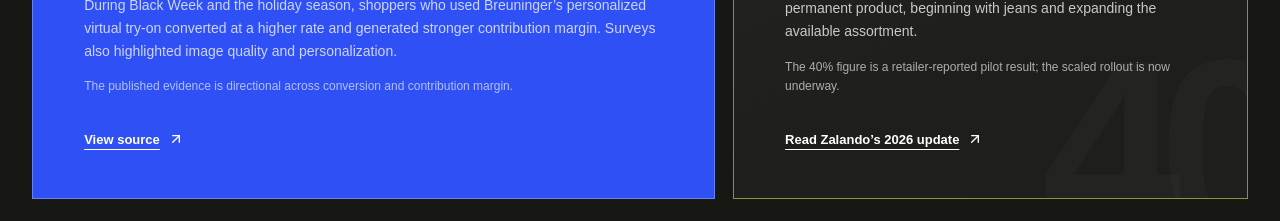
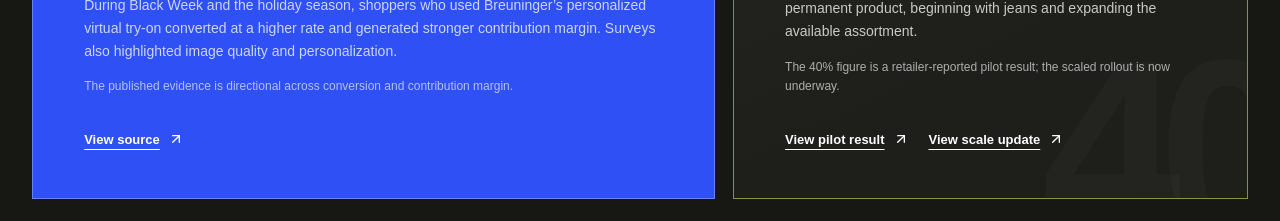
Before and after one commit to VeyraFashion/veyra-business-website, a Next.js app: page / in a window 1280 px wide. Shown: the part 5060-5281 px from the top of the page. Built offline with nearby package versions, Linux system fonts and the light colour scheme; no server answers.

Commit message:
Link current evidence to primary sources

```diff
--- a/app/home.css
+++ b/app/home.css
@@ -175,6 +175,8 @@
 .home-evidence-card p { max-width: 680px; color: rgba(255,255,255,.76); font-size: 14px; line-height: 1.65; }
 .home-evidence-card .home-evidence-caveat { color: rgba(255,255,255,.64); font-size: 12px; }
 .home-evidence-card a { display: inline-flex; align-items: center; gap: 8px; margin-top: 22px; font-size: 13px; font-weight: 900; text-underline-offset: 5px; }
+.home-evidence-links { display: flex; flex-wrap: wrap; gap: 12px 20px; margin-top: 22px; }
+.home-evidence-links a { margin-top: 0; }
 .home-evidence-signal { display: grid; grid-template-columns: minmax(145px, .78fr) 1fr; gap: 20px; align-items: end; margin-bottom: 20px; padding: 22px 0; border-block: 1px solid rgba(255,255,255,.32); }
 .home-evidence-signal strong { color: var(--home-lime); font-size: clamp(44px, 5vw, 72px); letter-spacing: -.07em; line-height: .88; }
 .home-evidence-signal span { max-width: 210px; color: rgba(255,255,255,.84); font-size: 13px; font-weight: 700; line-height: 1.35; }
--- a/components/home/BusinessHome.tsx
+++ b/components/home/BusinessHome.tsx
@@ -22,6 +22,8 @@ const GOOGLE_CASE_STUDY =
   "https://cloud.google.com/blog/topics/retail/how-breuninger-boosted-sales-with-its-be-your-own-model-ai";
 const ZALANDO_2026_SIZE_FIT_UPDATE =
   "https://corporate.zalando.com/en/technology/how-zalando-uses-technology-help-customers-find-right-size";
+const ZALANDO_2026_SCALE_UPDATE =
+  "https://corporate.zalando.com/en/fashion/tracking-future-why-zalando-uniquely-placed-lead-next-era-retail";
 const TRY_ON_CODE = [
   "// Queue the work and keep the PDP responsive",
   "POST /ai/jobs/try-on",
@@ -292,9 +294,14 @@ export default function BusinessHome() {
                 <p className="home-evidence-caveat">
                   The 40% figure is a retailer-reported pilot result; the scaled rollout is now underway.
                 </p>
-                <a href={ZALANDO_2026_SIZE_FIT_UPDATE} target="_blank" rel="noreferrer">
-                  Read Zalando’s 2026 update <ArrowUpRight size={16} aria-hidden="true" />
-                </a>
+                <div className="home-evidence-links">
+                  <a href={ZALANDO_2026_SIZE_FIT_UPDATE} target="_blank" rel="noreferrer">
+                    View pilot result <ArrowUpRight size={16} aria-hidden="true" />
+                  </a>
+                  <a href={ZALANDO_2026_SCALE_UPDATE} target="_blank" rel="noreferrer">
+                    View scale update <ArrowUpRight size={16} aria-hidden="true" />
+                  </a>
+                </div>
               </article>
             </div>
           </div>
--- a/scripts/verify-homepage.mjs
+++ b/scripts/verify-homepage.mjs
@@ -56,6 +56,7 @@ for (const framing of negativePublicFraming) {
 assert.match(publicHomepage, /Make [“&quot;]Will this suit me\?[”&quot;] answerable\./);
 assert.match(publicHomepage, /cloud\.google\.com\/blog\/topics\/retail\/how-breuninger-boosted-sales/);
 assert.match(publicHomepage, /corporate\.zalando\.com\/en\/technology\/how-zalando-uses-technology-help-customers-find-right-size/);
+assert.match(publicHomepage, /corporate\.zalando\.com\/en\/fashion\/tracking-future-why-zalando-uniquely-placed-lead-next-era-retail/);
 assert.match(publicHomepage, /Plan a 5-SKU pilot/);
 assert.match(publicHomepage, /From pilot signal to retail scale\./);
 assert.match(publicHomepage, /Up to 40%/);
```
Also changed, not shown: 2 other files (tests, documents, lock files or other folders).
